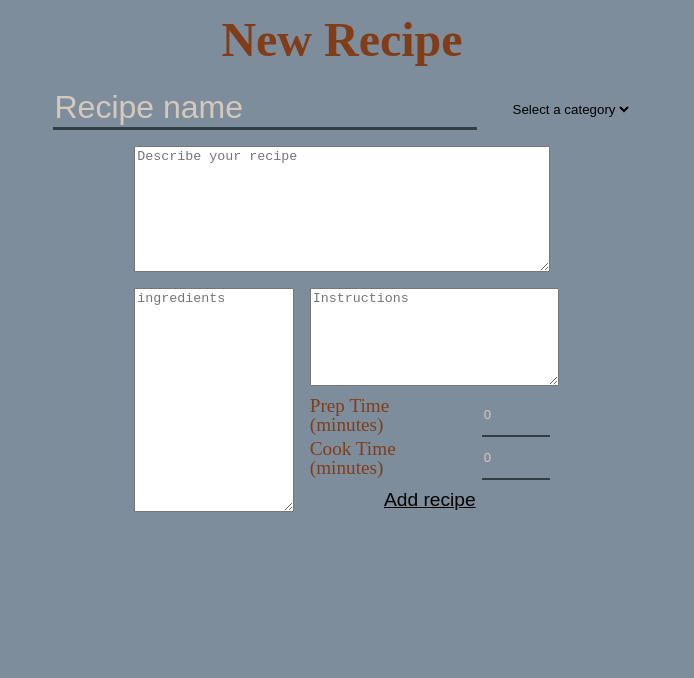
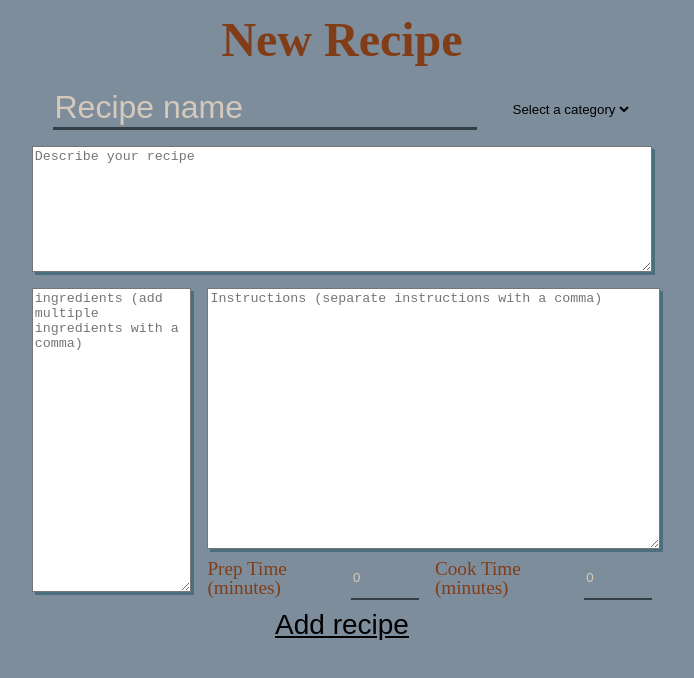
Before and after one commit to SF-Recipe-Cookbook/Front-End, a React (Create React App) app: page /new-recipe in a window 1280 px wide. Shown: the top 678 px of the page, without its empty margins (298-992 px from the left). Built offline with nearby package versions, Linux system fonts and the light colour scheme.

Commit message:
styling done, ingredients and instructions split into arrays at commas

```diff
--- a/src/components/new-recipe-page/NewRecipe.js
+++ b/src/components/new-recipe-page/NewRecipe.js
@@ -1,12 +1,10 @@
 import React, {useState} from 'react'
 import styled from 'styled-components'
-
-// Enter New Recipe Component - form must include recipe title, category, description, instructions, ingredients, and time required to make
 
 const Page = styled.div`
     font-size: 1.5rem;
     color: #813D18;
-    width: 40%;
+    width: 60%;
     margin: auto;
 `
 const RecipeName = styled.h1`
@@ -53,31 +51,38 @@
 const Description = styled.textarea`
     margin: .5rem;
     width: 80%;
+    box-shadow: 3px 3px #4D6E7F;
 `
 const BottomCont = styled.div`
     display: flex;
     width: 100%;
-    height: 30vh;
+    height: 40vh;
     justify-content: center;
 `
 const Ingredients = styled.textarea`
     margin: .5rem;
-    width: 30%;
+    width: 20%;
+    box-shadow: 3px 3px #4D6E7F;
 `
 const RightCont = styled.div`
     display: flex;
     flex-direction: column;
-    width: 50%;
+    width: 60%;
 `
 const Instructions = styled.textarea`
-    width: 95%;
+    width: 97%;
     margin: .5rem;
-    height: 25vh;
+    height: 35vh;
+    box-shadow: 3px 3px #4D6E7F;
 `
 const TimerCont = styled.div`
     display: flex;
     font-size: 1.2rem;
-    justify-content: space-between;
+    justify-content: space-around;
+`
+const EachTimer = styled.div`
+    display: flex;
+    justify-content: flex-start;
 `
 const Timer = styled.input`
     margin: 0 .5rem;
@@ -96,15 +101,15 @@
     background-color: inherit;
     border: none;
     text-decoration: underline;
-    font-size: 1.2rem;
+    font-size: 1.75rem;
 `
 
 const recipe = {
     name: "",
     category: "",
     description: "",
-    ingredients: "",
-    instructions: "",
+    ingredients: [],
+    instructions: [],
     preptime: "",
     cooktime: ""
 }
@@ -116,7 +121,7 @@
     const handleChange = e => {
         setNewRecipe({
             ...newRecipe,
-            [e.target.name]: e.target.value
+            [e.target.name]: e.target.value.split(",")
         })
         console.log(newRecipe)
     }
@@ -191,7 +196,7 @@
                     <Ingredients
                         name="ingredients"
                         type="text"
-                        placeholder="ingredients"
+                        placeholder="ingredients (add multiple ingredients with a comma)"
                         onChange={handleChange}
                     />
 
@@ -200,13 +205,16 @@
                         <Instructions
                             name="instructions"
                             type="text"
-                            placeholder="Instructions"
+                            placeholder="Instructions (separate instructions with a comma)"
                             cols="40"
                             rows="5"
                             onChange={handleChange}
                         />
 
                         <TimerCont>
+
+                            <EachTimer>
+
                                 <Text>Prep Time (minutes)</Text>
                                 <Timer
                                     name="preptime"
@@ -214,9 +222,11 @@
                                     placeholder="0"
                                     onChange={handleChange}
                                 />
-                        </TimerCont>
 
-                        <TimerCont>
+                            </EachTimer>
+
+                            <EachTimer>
+
                                 <Text>Cook Time (minutes)</Text>
                                 <Timer
                                     name="cooktime"
@@ -224,13 +234,16 @@
                                     placeholder="0"
                                     onChange={handleChange}
                                 />
+
+                            </EachTimer>
+
                         </TimerCont>
-
-                        <AddRecipe>Add recipe</AddRecipe>
 
                     </RightCont>
 
                 </BottomCont>
+
+                <AddRecipe>Add recipe</AddRecipe>
 
             </NewRecipeCard>
         </Page>
```
Lines whose indentation alone changed are shown as unchanged.
